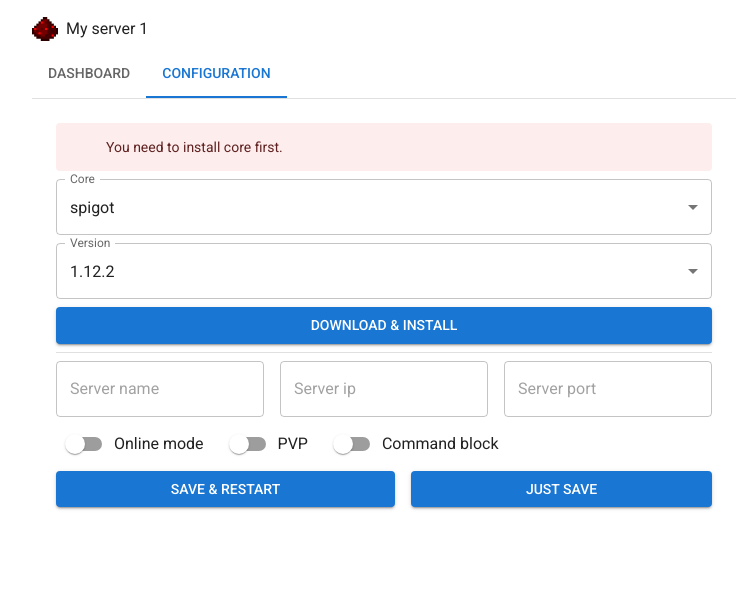
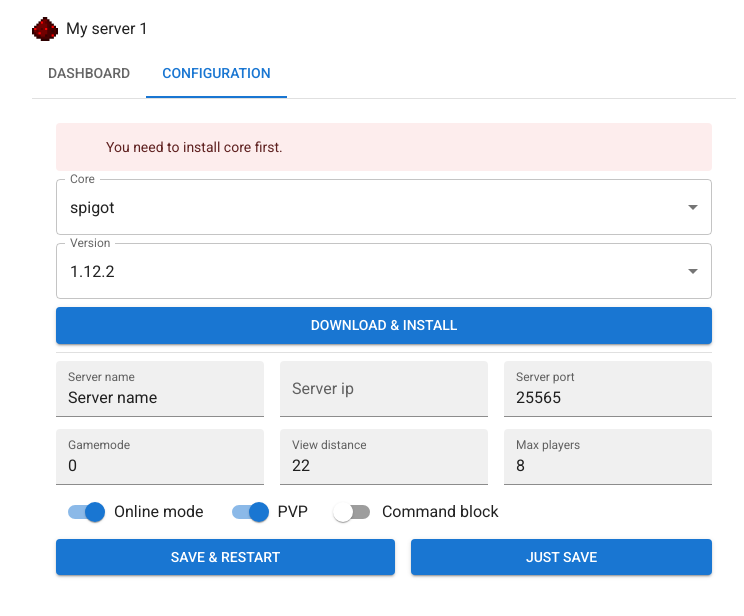
Before and after one commit to kotleni/redstone, a Next.js app: page / in a window 1280 px wide. Both pictures are taken after a click on the tab "CONFIGURATION". Shown: the top 616 px of the page, without its empty margins (256-1000 px from the left). Built offline with nearby package versions, Linux system fonts and the light colour scheme; some icons are missing; what @mui/material-nextjs would draw is missing.

Commit message:
chore: finish basic ui for config

```diff
--- /dev/null
+++ b/src/actions/fetch-instance-properties.ts
@@ -0,0 +1,11 @@
+'use server';
+
+import {ServerProperties} from '@/data/server-properties';
+import {InstancesService} from '@/services/instances-service';
+
+const instanceService = new InstancesService();
+export async function fetchInstasnceProperties(
+    id: string,
+): Promise<ServerProperties> {
+    return await instanceService.getInstanceProperties(id);
+}
--- a/src/app/configuration-content.tsx
+++ b/src/app/configuration-content.tsx
@@ -17,6 +17,8 @@
     TextField,
 } from '@mui/material';
 import ReportProblemIcon from '@mui/icons-material/ReportProblem';
+import {fetchInstasnceProperties} from '@/actions/fetch-instance-properties';
+import {ServerProperties} from '@/data/server-properties';
 
 interface ConfigurationContentProps {
     instance: Instance | undefined;
@@ -30,6 +32,8 @@
     const [selectedVersion, setSelectedVersion] = useState(
         instance?.versionName ?? '',
     );
+    const [serverProperties, setServerProperties] =
+        useState<ServerProperties>();
 
     const getAvailableCores = async () => {
         const availableCores = await fetchAvailableCores();
@@ -42,6 +46,11 @@
         else if (availableCores.length > 0) setSelectedCore(availableCores[0]);
     };
 
+    const getServerProperties = async () => {
+        const properties = await fetchInstasnceProperties(instance?.id ?? '');
+        setServerProperties(properties);
+    };
+
     const handleChangeCore = (event: SelectChangeEvent) => {
         setSelectedCore(avalableCores[parseInt(event.target.value)]);
     };
@@ -52,6 +61,7 @@
 
     useEffect(() => {
         void getAvailableCores();
+        void getServerProperties();
     }, [instance?.id]);
 
     return (
@@ -115,22 +125,44 @@
             <Stack
                 direction="row"
                 spacing={2}
-                className="w-full items-stretch justify-stretch"
+                className="w-full items-stretch justify-stretch pb-1"
             >
                 <TextField
-                    variant="outlined"
-                    placeholder="Server name"
+                    variant="filled"
+                    label="Server name"
                     className="grow"
+                    value={serverProperties?.motd.toString()}
+                    onChange={e => {
+                        setServerProperties({
+                            ...serverProperties!,
+                            motd: e.target.value,
+                        });
+                    }}
                 />
                 <TextField
-                    variant="outlined"
-                    placeholder="Server ip"
+                    variant="filled"
+                    label="Server ip"
                     className="grow"
+                    value={serverProperties?.serverIp.toString()}
+                    onChange={e => {
+                        setServerProperties({
+                            ...serverProperties!,
+                            serverIp: e.target.value,
+                        });
+                    }}
                 />
                 <TextField
-                    variant="outlined"
-                    placeholder="Server port"
+                    variant="filled"
+                    label="Server port"
                     className="grow"
+                    type="number"
+                    value={serverProperties?.serverPort.toString()}
+                    onChange={e => {
+                        setServerProperties({
+                            ...serverProperties!,
+                            serverPort: parseInt(e.target.value),
+                        });
+                    }}
                 />
             </Stack>
             <Stack
@@ -138,9 +170,95 @@
                 spacing={2}
                 className="w-full items-stretch justify-stretch"
             >
-                <FormControlLabel control={<Switch />} label="Online mode" />
-                <FormControlLabel control={<Switch />} label="PVP" />
-                <FormControlLabel control={<Switch />} label="Command block" />
+                <TextField
+                    variant="filled"
+                    label="Gamemode"
+                    className="grow"
+                    type="number"
+                    value={serverProperties?.gamemode.toString()}
+                    onChange={e => {
+                        setServerProperties({
+                            ...serverProperties!,
+                            gamemode: parseInt(e.target.value),
+                        });
+                    }}
+                />
+                <TextField
+                    variant="filled"
+                    label="View distance"
+                    className="grow"
+                    type="number"
+                    value={serverProperties?.viewDistance.toString()}
+                    onChange={e => {
+                        setServerProperties({
+                            ...serverProperties!,
+                            viewDistance: parseInt(e.target.value),
+                        });
+                    }}
+                />
+                <TextField
+                    variant="filled"
+                    label="Max players"
+                    className="grow"
+                    type="number"
+                    value={serverProperties?.maxPlayers}
+                    onChange={e => {
+                        setServerProperties({
+                            ...serverProperties!,
+                            maxPlayers: parseInt(e.target.value),
+                        });
+                    }}
+                />
+            </Stack>
+            <Stack
+                direction="row"
+                spacing={2}
+                className="w-full items-stretch justify-stretch"
+            >
+                <FormControlLabel
+                    control={
+                        <Switch
+                            checked={serverProperties?.onlineMode ?? false}
+                            onChange={e => {
+                                setServerProperties({
+                                    ...serverProperties!,
+                                    onlineMode: e.target.checked,
+                                });
+                            }}
+                        />
+                    }
+                    label="Online mode"
+                />
+                <FormControlLabel
+                    control={
+                        <Switch
+                            checked={serverProperties?.pvp ?? false}
+                            onChange={e => {
+                                setServerProperties({
+                                    ...serverProperties!,
+                                    pvp: e.target.checked,
+                                });
+                            }}
+                        />
+                    }
+                    label="PVP"
+                />
+                <FormControlLabel
+                    control={
+                        <Switch
+                            checked={
+                                serverProperties?.enableCommandBlock ?? false
+                            }
+                            onChange={e => {
+                                setServerProperties({
+                                    ...serverProperties!,
+                                    enableCommandBlock: e.target.checked,
+                                });
+                            }}
+                        />
+                    }
+                    label="Command block"
+                />
             </Stack>
 
             <Stack
--- a/src/data/server-properties.ts
+++ b/src/data/server-properties.ts
@@ -17,7 +17,7 @@
     motd: string;
     spawnMonsters: boolean;
     announcePlayerAchievements: boolean;
-    forceGamemode: string;
+    forceGamemode: boolean;
     hardcore: boolean;
     whiteList: boolean;
     pvp: boolean;
@@ -32,5 +32,5 @@
     onlineMode: boolean;
     allowFlight: boolean;
     resourcePackHash: string;
-    maxWorldSize: string;
+    maxWorldSize: number;
 }
--- a/src/helper/server-properties-helper.ts
+++ b/src/helper/server-properties-helper.ts
@@ -60,3 +60,42 @@
     const content = generateServerPropertiesContent(serverProperties);
     await fs.writeFile(filePath, content);
 }
+
+export function createDefaultServerProperties(): ServerProperties {
+    return {
+        allowFlight: true,
+        allowNether: true,
+        announcePlayerAchievements: true,
+        difficulty: 1,
+        enableCommandBlock: false,
+        enableQuery: true,
+        enableRcon: true,
+        forceGamemode: false,
+        gamemode: 0,
+        generateStructures: true,
+        generatorSettings: '',
+        hardcore: false,
+        levelName: 'world',
+        levelSeed: parseInt((Math.random() * 9999999).toString()),
+        levelType: 'DEFAULT',
+        maxBuildHeight: 256,
+        maxPlayers: 8,
+        maxWorldSize: 29999984,
+        motd: 'Server name',
+        networkCompressionThreshold: 256,
+        onlineMode: true,
+        opPermissionLevel: 4,
+        playerIdleTimeout: 0,
+        pvp: true,
+        resourcePack: '',
+        resourcePackHash: '',
+        serverIp: '',
+        serverPort: 25565,
+        snooperEnabled: true,
+        spawnAnimals: true,
+        spawnMonsters: true,
+        spawnNpcs: true,
+        viewDistance: 22,
+        whiteList: false,
+    };
+}
--- a/src/services/instances-service.ts
+++ b/src/services/instances-service.ts
@@ -1,6 +1,8 @@
 import {Instance} from '@/data/instance';
 import {InstanceStatus} from '@/data/instance-status';
 import {InstanceState} from '@/data/instance-state';
+import {ServerProperties} from '@/data/server-properties';
+import {createDefaultServerProperties} from '@/helper/server-properties-helper';
 
 export class InstancesService {
     async getAllInstances(): Promise<Instance[]> {
@@ -24,4 +26,8 @@
             playersCount: 0,
         };
     }
+
+    async getInstanceProperties(id: string): Promise<ServerProperties> {
+        return createDefaultServerProperties();
+    }
 }
```
